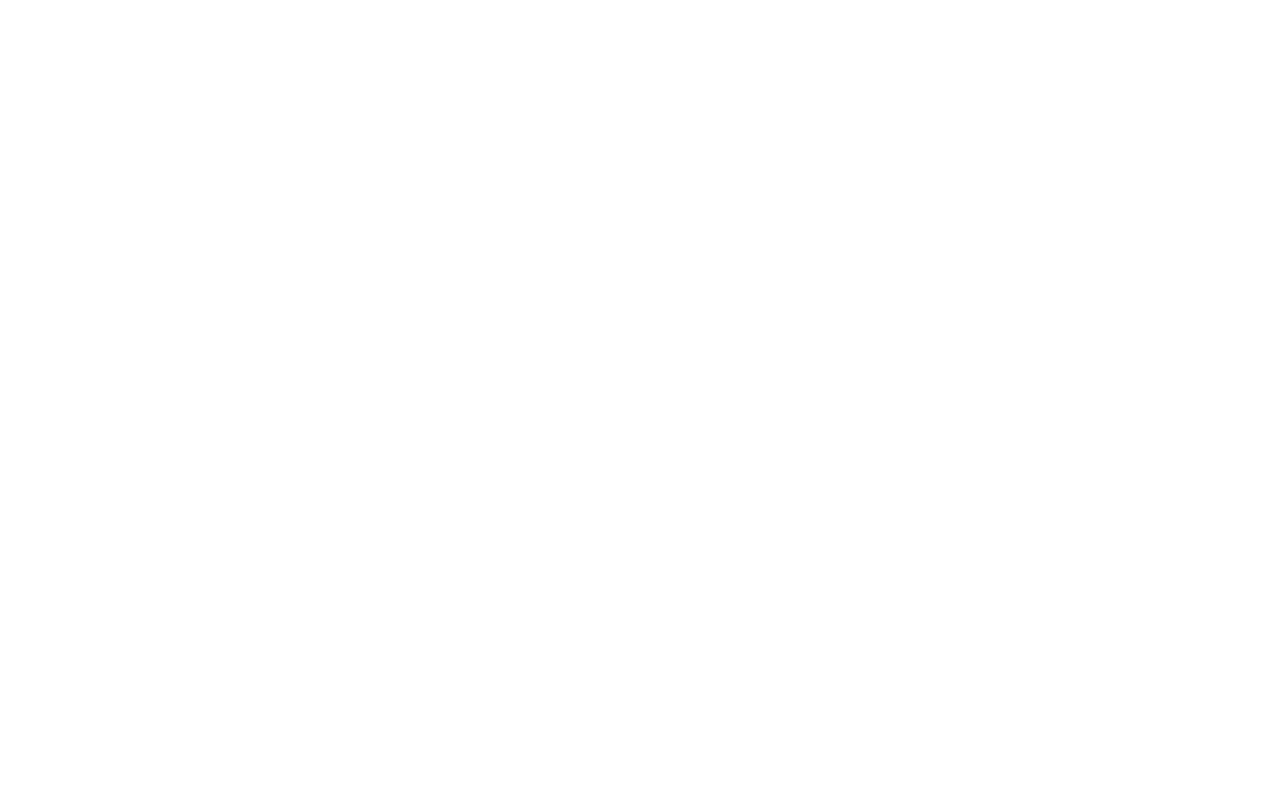
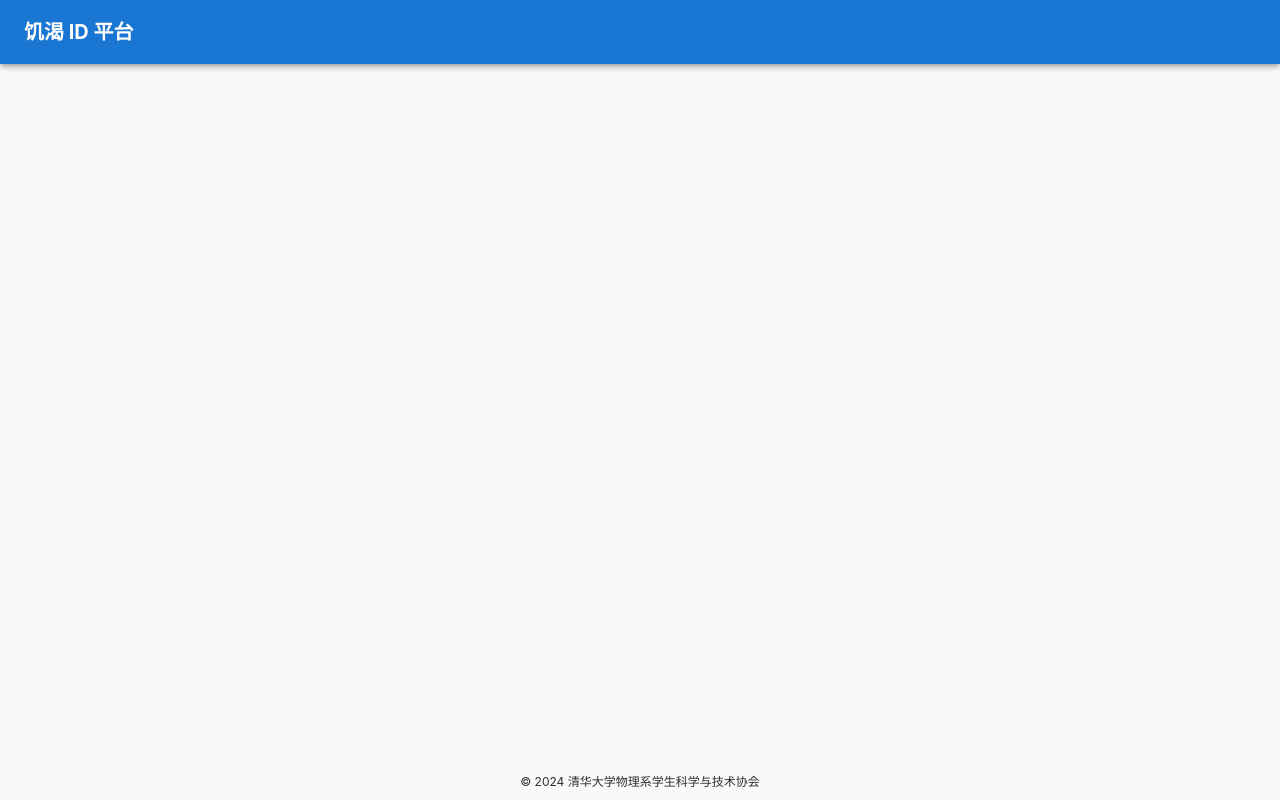
Before and after one commit to dpsast/jkid-platform, a React (Vite) app in the folder jkid-web/: page / in a window 1280 px wide. Built offline with nearby package versions, Linux system fonts and the light colour scheme; the HTML template or start-up script is replaced by a standard one.

Commit message:
feat(web): a boilerplate-like main page

```diff
--- a/jkid-web/package.json
+++ b/jkid-web/package.json
@@ -10,6 +10,11 @@
     "preview": "vite preview"
   },
   "dependencies": {
+    "@emotion/react": "^11.11.4",
+    "@emotion/styled": "^11.11.5",
+    "@fontsource-variable/noto-sans-sc": "^5.0.6",
+    "@fontsource/inter": "^5.0.18",
+    "@mui/material": "^5.15.20",
     "react": "^18.2.0",
     "react-dom": "^18.2.0"
   },
--- a/jkid-web/src/App.tsx
+++ b/jkid-web/src/App.tsx
@@ -1,5 +1,45 @@
+import {AppBar, Box, createTheme, CssBaseline, ThemeProvider, Toolbar, Typography} from "@mui/material";
+
+const theme = createTheme({
+  typography: {
+    fontFamily: [
+      '"Inter"',
+      '"Noto Sans SC Variable"',
+      'sans-serif'
+    ].join(','),
+  },
+  palette: {
+    mode: 'light',
+    background: {
+      default: '#f9f9f9',
+    },
+    text: {
+      primary: 'rgba(0,0,0,0.825)',
+    },
+  },
+});
+
 function App() {
-  return <></>
+  return <ThemeProvider theme={theme}><CssBaseline/>
+    <AppBar position="fixed" sx={{ zIndex: (theme) => theme.zIndex.drawer + 1 }}>
+      <Toolbar>
+        <Typography variant={"h6"} style={{userSelect: "none"}}>
+          <b>饥渴 ID 平台</b>
+        </Typography>
+      </Toolbar>
+    </AppBar>
+    <Box display={"flex"} flexDirection={"column"} height={"100vh"}>
+      <Toolbar/>
+      <Box flexGrow={1}>
+
+      </Box>
+      <Box display={"flex"} flexDirection={"column"} alignItems={"center"} gap={1} justifyContent={"center"} paddingY={1}>
+        <Typography variant={"caption"}>
+          © {new Date().getFullYear()} 清华大学物理系学生科学与技术协会
+        </Typography>
+      </Box>
+    </Box>
+  </ThemeProvider>
 }
 
-export default App
+export default App;
```
Also changed, not shown: 1 other file (tests, documents, lock files or other folders).
